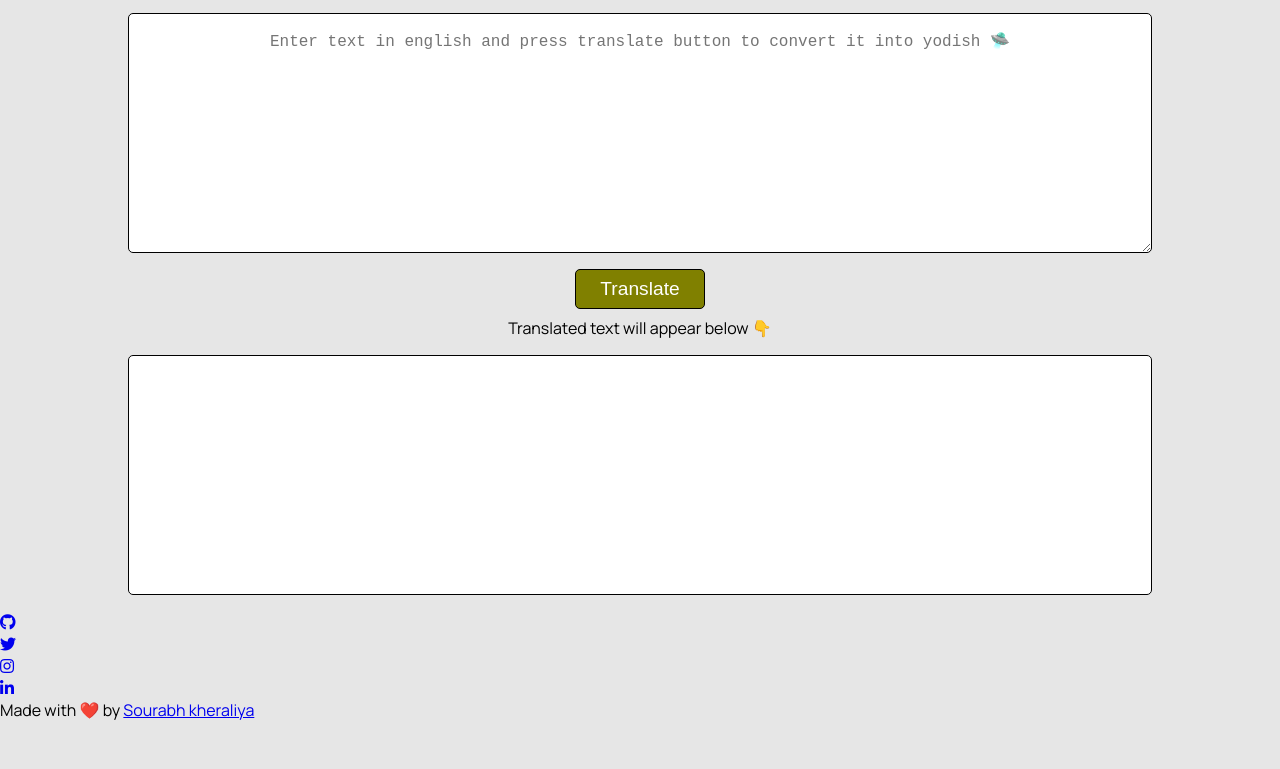
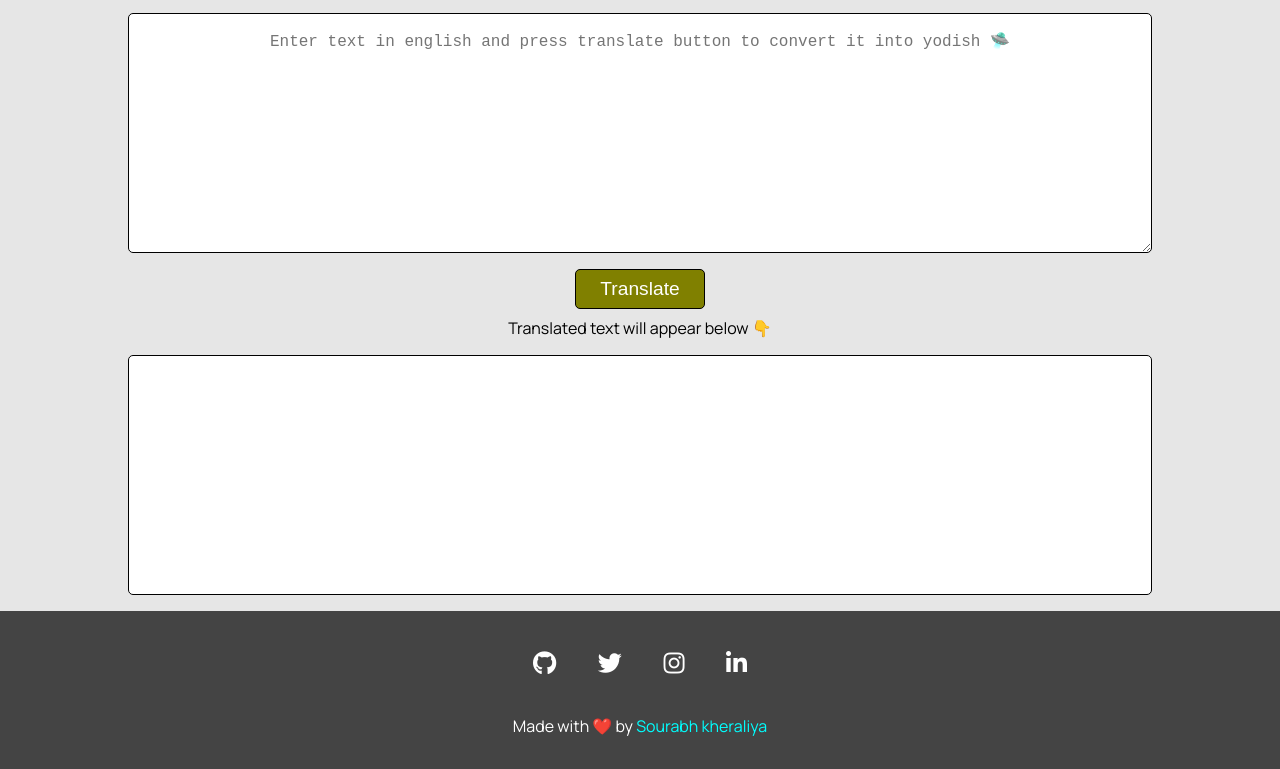
Before and after one commit to SK02K1/yoda-speak, a plain HTML site: page index.html in a window 1280 px wide. Shown: the part 568-1337 px from the top of the page. Before the commit the page ends 1289 px from the top, so only its background shows below. Drawn offline with Linux system fonts and the light colour scheme.

Commit message:
style : footer done

```diff
--- a/style.css
+++ b/style.css
@@ -25,6 +25,11 @@ h1 {
 
 p {
     text-align: center;
+}
+
+a {
+    text-decoration: none;
+    color: white;
 }
 
 .container {
@@ -63,3 +68,32 @@ p {
     height: auto;
     margin: 0 auto;
 }
+
+footer {
+    background-color: #444;
+    display: flex;
+    flex-direction: column;
+    padding: 1rem;
+}
+
+.social-links {
+    display: flex;
+    justify-content: space-between;
+    align-items: center;
+    margin: 1rem auto;
+}
+
+.social-links i {
+    font-size: 1.5rem;
+    margin: 0 .8rem;
+    padding: .5rem;
+}
+
+.message {
+    margin: 1rem auto;
+    color: white;
+}
+
+.message a {
+    color: aqua;
+}
```
